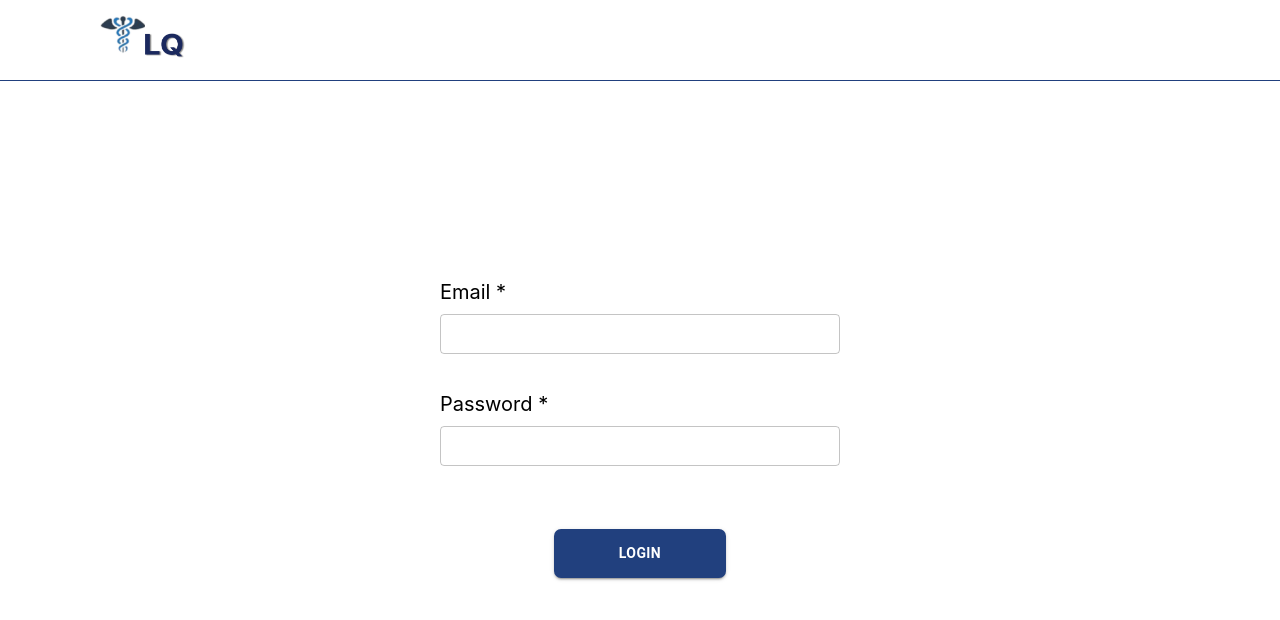
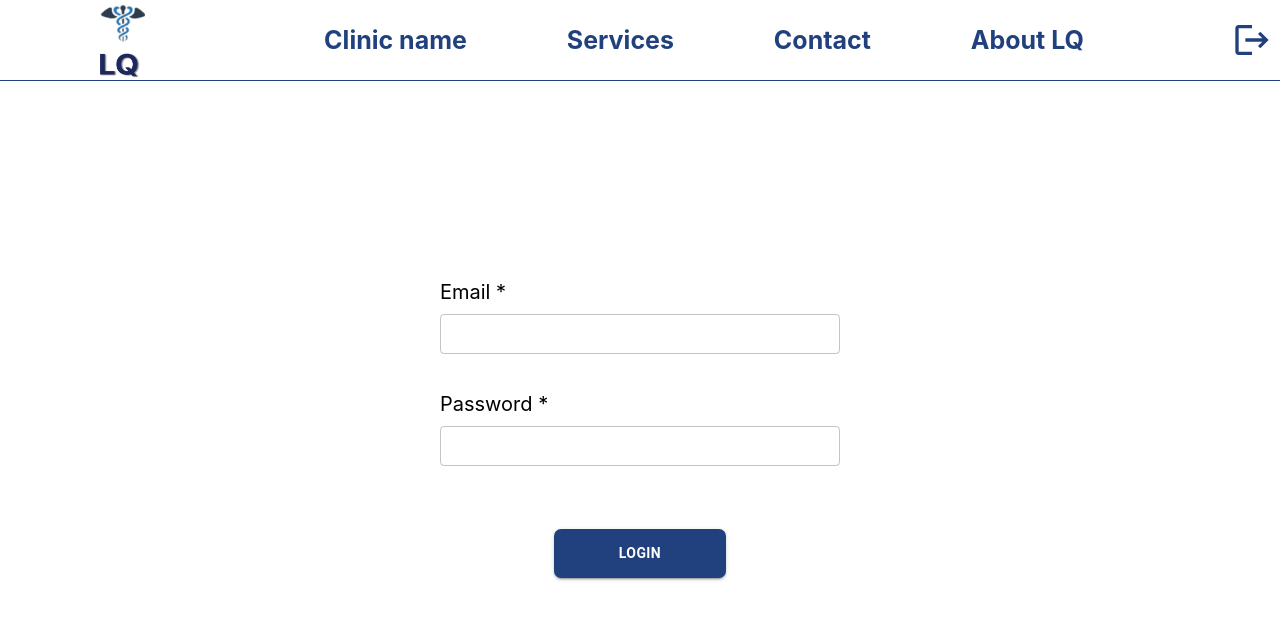
Before and after one commit to luchykYana/life-quality-front, a React (Create React App) app: page / in a window 1280 px wide. Shown: the top 620 px of the page. Built offline with nearby package versions, Linux system fonts and the light colour scheme.

Commit message:
feat: header menu

```diff
--- a/src/components/layouts/Header/Header.js
+++ b/src/components/layouts/Header/Header.js
@@ -1,14 +1,37 @@
 import {styles} from './styles';
+import {Logout} from '@mui/icons-material';
+import {IconButton} from '@mui/material';
+import {useNavigate} from 'react-router-dom';
+import {useCallback} from 'react';
+import {useDispatch} from 'react-redux';
+import {authActions} from '../../../store';
 
 const Header = () => {
+    const navigate = useNavigate();
+    const dispatch = useDispatch()
+
+    const logout = useCallback(() => {
+        dispatch(authActions.setUserIdZero())
+        navigate('/', { replace: true });
+    }, [dispatch, navigate])
+
     return (
         <div style={styles.header}>
             <div style={styles.logo}>
-                <img src="/logo_image.png" alt="logo-image" width={45} height={50}/>
+                <img src="/logo_image.png" alt="logo" width={45} height={50}/>
                 <img src="/logo_text.png" alt="logo-text" width={40} height={25}/>
             </div>
-            <div></div>
-            <div></div>
+            <div style={styles.items}>
+                <div>Clinic name</div>
+                <div>Services</div>
+                <div>Contact</div>
+                <div>About LQ</div>
+            </div>
+            <div>
+                <IconButton onClick={logout}>
+                    <Logout style={styles.buttonIcon}/>
+                </IconButton>
+            </div>
         </div>
     );
 };
--- a/src/components/layouts/Header/styles.js
+++ b/src/components/layouts/Header/styles.js
@@ -5,10 +5,26 @@ export const styles = {
         position: 'fixed',
         top: 0,
         borderBottom: '1px solid #21407E',
-        background: 'white'
+        background: 'white',
+        display: 'flex',
+        alignItems: 'center',
+        color: '#21407E',
+        fontSize: '25px',
+        fontWeight: 'bold'
     },
     logo: {
         width: 'fit-content',
         margin: '1vh 100px'
+    },
+    items: {
+        display: 'flex',
+        width: '60%',
+        justifyContent: 'space-between',
+        padding: '0 40px',
+        marginRight: '100px'
+    },
+    buttonIcon: {
+        color: '#21407E',
+        fontSize: '40px'
     }
 }
--- a/src/store/auth.slice.js
+++ b/src/store/auth.slice.js
@@ -42,14 +42,18 @@ const authSlice = createSlice({
         },
         doctorInfo: (state, action) => {
             state.doctor = action.payload;
+        },
+        setUserIdZero: (state, _) => {
+            state.idUser = 0;
+            localStorage.setItem('idUser', '0');
         }
     }
 })
 
 const authReducer = authSlice.reducer;
 
-const {login, doctorInfo} = authSlice.actions;
+const {login, doctorInfo, setUserIdZero} = authSlice.actions;
 
 export default authReducer;
 
-export const authActions = {login, doctorInfo};
+export const authActions = {login, doctorInfo, setUserIdZero};
```
